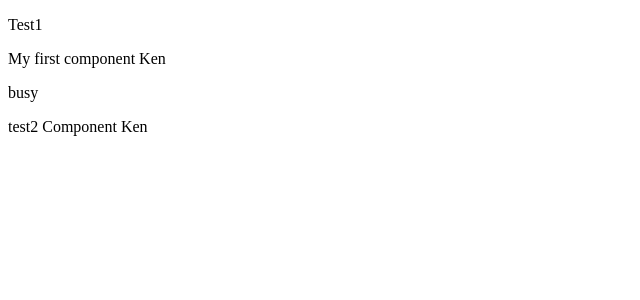
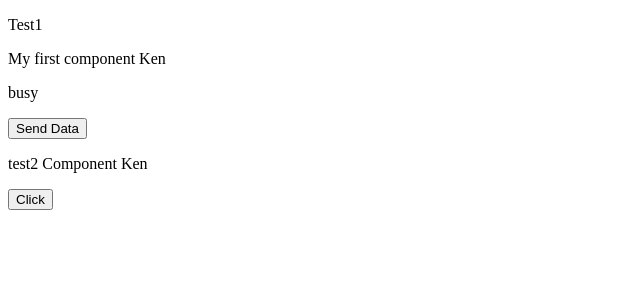
Before and after one commit to 0WLB34R/AngularCourse, an Angular app: page / in a window 1280 px wide. Shown: the top 300 px of the page, without its empty margins (0-640 px from the left). Built offline with nearby package versions, Linux system fonts and the light colour scheme.

Commit message:
08/09/2021 fourth task my first output in a component

```diff
--- a/src/app/app.component.html
+++ b/src/app/app.component.html
@@ -1,3 +1,4 @@
 <p> Test1</p>
-<test1 status = "busy"> </test1>
+<test1 status = "busy" onSendData="printHello($event)" > </test1>
 <test2> </test2>
+<button onclick="">Click</button>
--- a/src/app/app.component.ts
+++ b/src/app/app.component.ts
@@ -82,8 +82,10 @@ export class AppComponent {
 
 
 
+  }
 
-
+  printHello(event:any){
+    console.log("Hello");
   }
 
 }
--- a/src/app/test1/test1.component.html
+++ b/src/app/test1/test1.component.html
@@ -2,3 +2,4 @@
 My first component Ken
 </p>
 <p>{{status}}</p>
+<button (click)="onClickTest($event)">Send Data</button>
--- a/src/app/test1/test1.component.ts
+++ b/src/app/test1/test1.component.ts
@@ -1,4 +1,4 @@
-import { Component, OnInit, Input } from '@angular/core';
+import { Component, EventEmitter,OnInit, Input, Output } from '@angular/core';
 
 @Component({
   selector: 'test1',
@@ -11,6 +11,13 @@ export class Test1Component implements OnInit {
 
   @Input() status:string = "HI";
 
+  @Output() onSendData= new EventEmitter(null);
+
+  onClickTest(event:any) {
+    console.log('EVENT CLICK', event);
+
+  }
+
   constructor() { }
 
   ngOnInit() {
```
